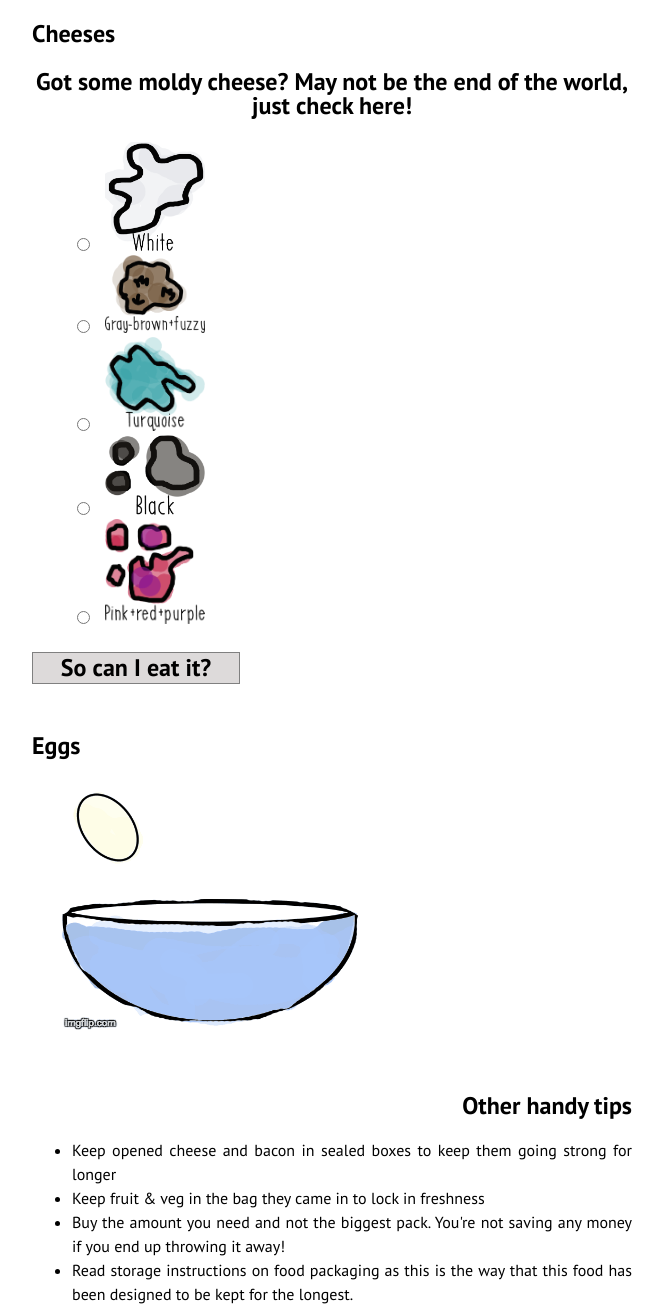
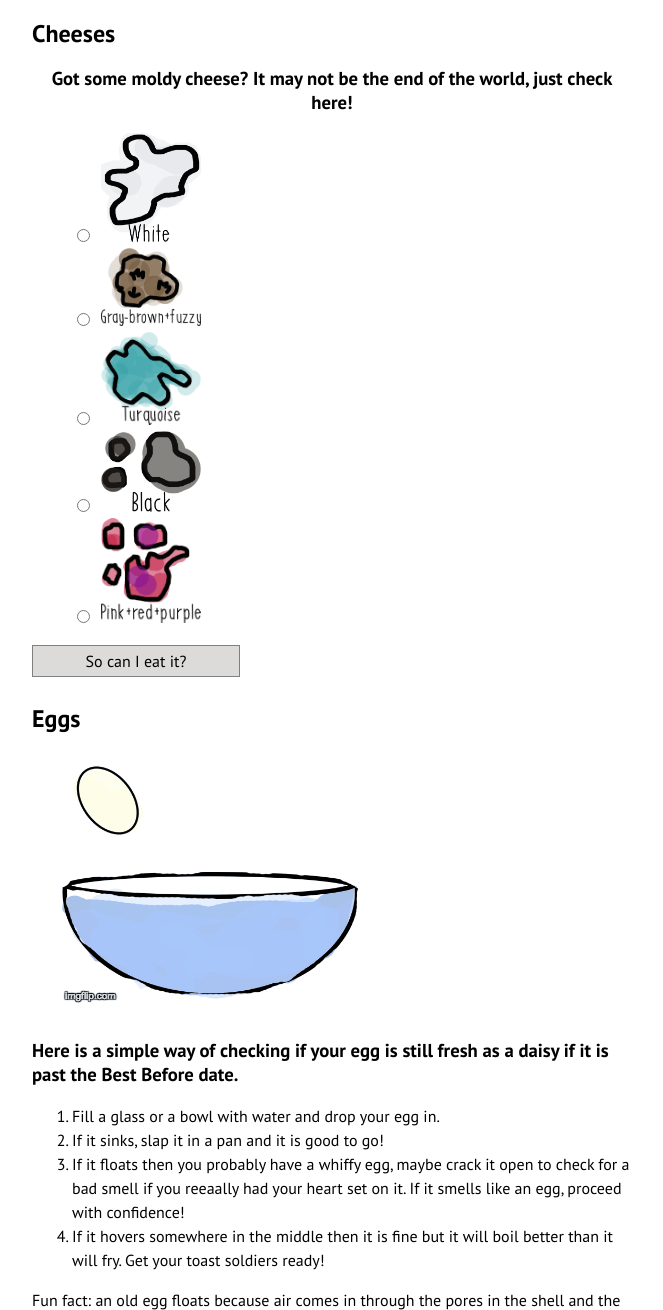
Before and after one commit to DesignBySol/competition, a plain HTML site: page index.html in a window 1280 px wide. Shown: the part 1090-2400 px from the top of the page, without its empty margins (308-971 px from the left). Drawn offline with Linux system fonts and the light colour scheme.

Commit message:
Some added content and paragraph formatting

```diff
--- a/index.html
+++ b/index.html
@@ -39,8 +39,8 @@
     	</div>
         <div id="cheeses">
         <article>
-            <h2>Cheeses<h2>
-            <p class="question">Got some moldy cheese? May not be the end of the world, just check here!</p>
+            <h2>Cheeses</h2>
+            <h3><p class="question">Got some moldy cheese? It may not be the end of the world, just check here!</p> </h3>
             <ul class="answers">
                 <input type="radio" name="q1" value="a" id="q1a"><label for="q1a"><img src="graphics/whitemold.png" id="mold_image"></label><br/>
                 <input type="radio" name="q1" value="b" id="q1b"><label for="q1b"><img src="graphics/brownmold.png" id="mold_image"></label><br/>
@@ -58,8 +58,20 @@
 
         <div id="eggs">
         <article>
-            <h2>Eggs<h2>
-            <img src="graphics/egg.gif" class="food_images">
+            <h2>Eggs</h2>
+            <img src="graphics/egg.gif" class="food_images"><br>
+
+            <h3>Here is a simple way of checking if your egg is still fresh as a daisy if it is past the Best Before date.</h3>
+            <p>
+            <ol>
+                <li>Fill a glass or a bowl with water and drop your egg in.</li>
+                <li>If it sinks, slap it in a pan and it is good to go!</li>
+                <li>If it floats then you probably have a whiffy egg, maybe crack it open to check for a bad smell if you reeaally had your heart set on it. If it smells like an egg, proceed with confidence!</li>
+                <li>If it hovers somewhere in the middle then it is fine but it will boil better than it will fry. Get your toast soldiers ready!</li>
+            </ol>
+            Fun fact: an old egg floats because air comes in through the pores in the shell and the egg behaves like a bouy!
+            <p>
+
         </article>
         </div>
 
```
